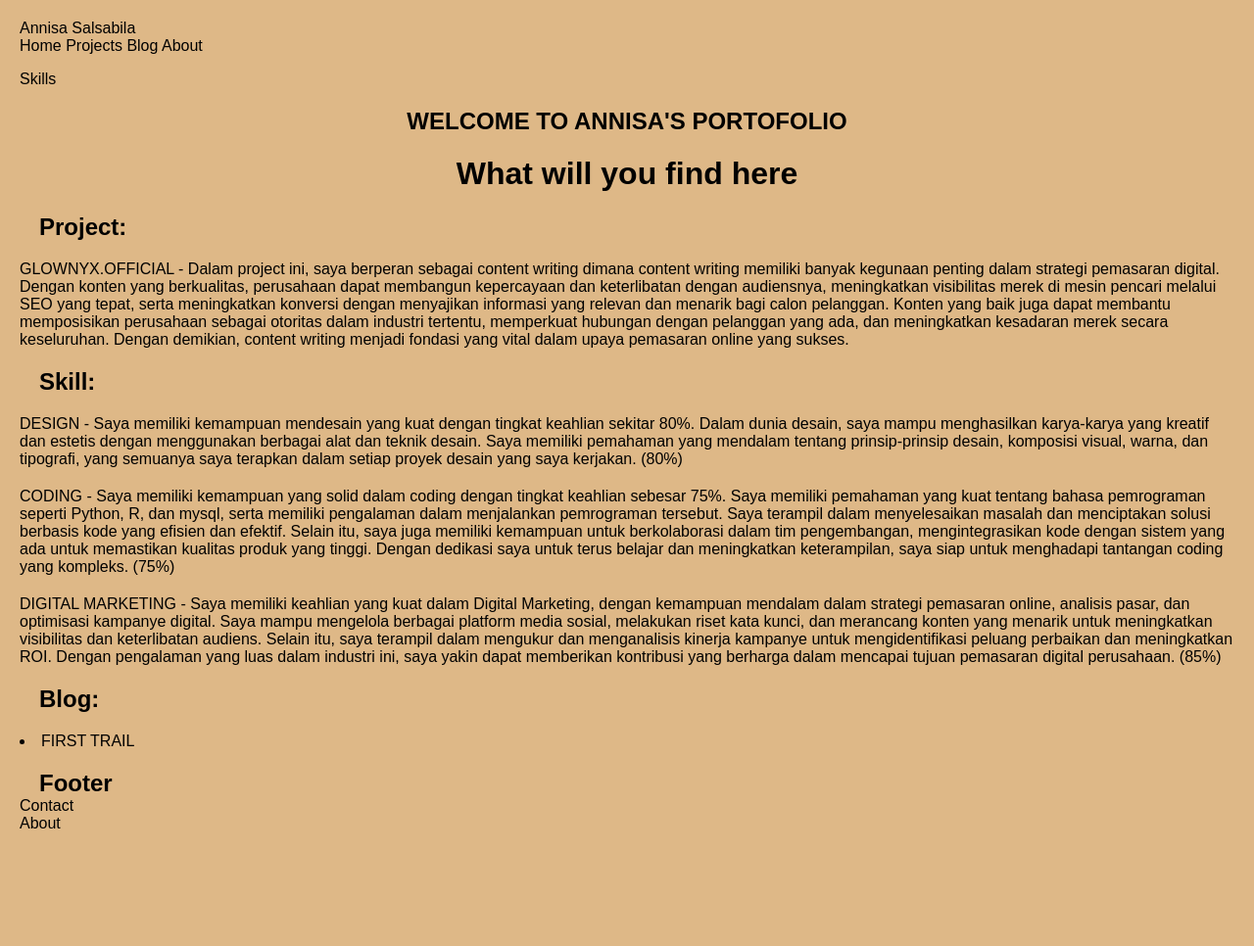
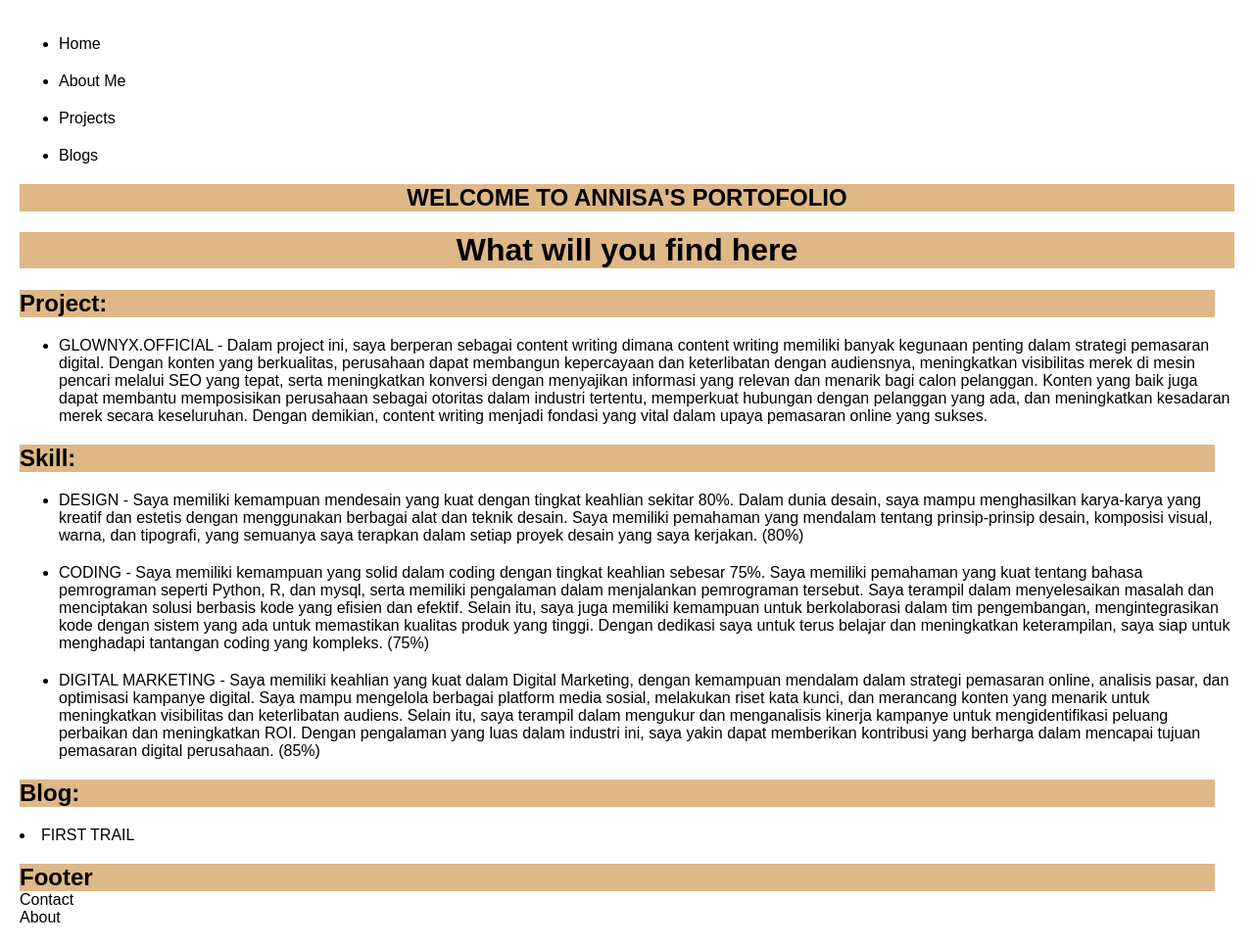
Before and after one commit to asaalsabilaaa/Portofolio-Annisa, a Django app: page / in a window 1280 px wide. Shown: the whole page at 98% size. Before the commit the page ends 846 px from the top, so only its background shows below. Run offline with Django 5.2, Linux system fonts and the light colour scheme; data comes from the database, SQL or seed files in the repository.

Commit message:
update
published date : 30-04-2024

```diff
--- a/templates/home.html
+++ b/templates/home.html
@@ -1,4 +1,4 @@
-<!DOCTYPE html>
+ <!DOCTYPE html>
 <html lang="en">
 <head>
     <meta charset="UTF-8">
@@ -6,23 +6,22 @@
     <title>Portfolio - Home</title>
     <style>
         body {
-            background-color: burlywood ;
+            background-color: white ;
             margin: 0; /* Margin nol untuk body */
             padding: 20px; /* Jarak antara konten dengan tepi browser */
             font-family: Arial, sans-serif; /* Font family */
         }
         h1 {
             color: black; /* Warna teks hitam */
+            background-color: burlywood ;
             text-align: center; /* Pusatkan judul */
         }
         h2 {
             color: black; /* Warna teks hitam */
+            background-color: burlywood ;
             margin-top: 20px; /* Jarak atas antara elemen h2 */
             margin-right: 20px; /* Margin kanan */
             margin-bottom: 20px; /* Margin bawah */
-            margin-left: 20px; /* Margin kiri */
-        }
-        ul {
             list-style-type: none; /* Hapus bullet pada list */
             padding: 0; /* Hilangkan padding */
         }
@@ -46,17 +45,15 @@
 <body><!-- AWALAN BODY -->
 
     <!-- AWAL NAVBAR -->
-    <header class="header">
-        <a href="#" class="logo">Annisa Salsabila</a>
+    <nav class="navbar">
+        <ul>
+            <li><a href="#home">Home</a></li>
+            <li><a href="#about">About Me</a></li>
+            <li><a href="#projects">Projects</a></li>
+            <li><a href="#blogs">Blogs</a></li>
+        </ul>
+    </nav>
 
-        <nav class="navbar">
-            <a href="#">Home</a>
-            <a href="#">Projects</a>
-            <a href="#">Blog</a>
-            <a href="#">About <Menu></Menu></a>
-            <a href="#">Skills</a>
-        </nav>
-    </header>
     <!-- AKHIR NAVBAR -->
 
     <!-- AWAL WELCOME TEXT -->
```
